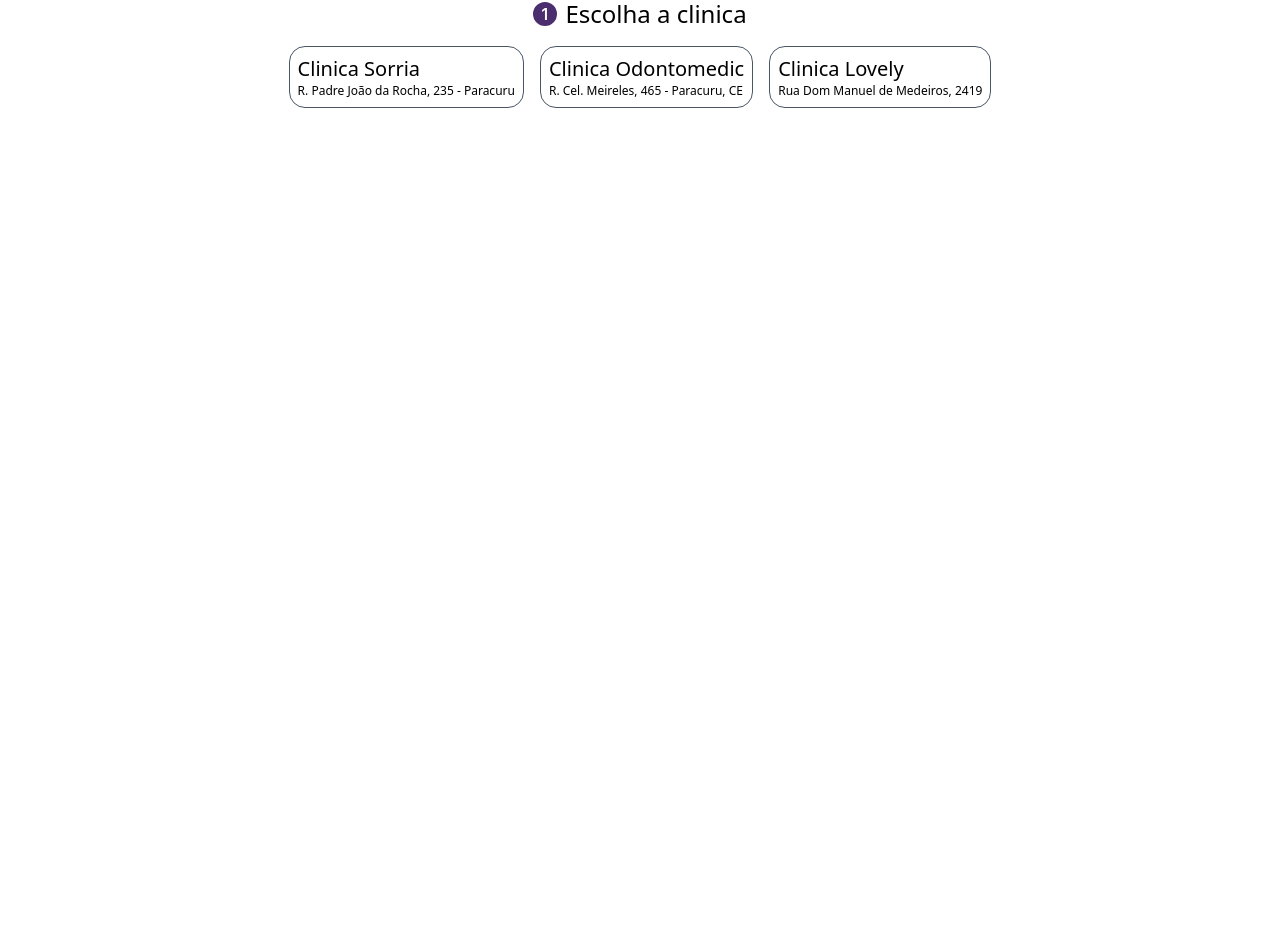
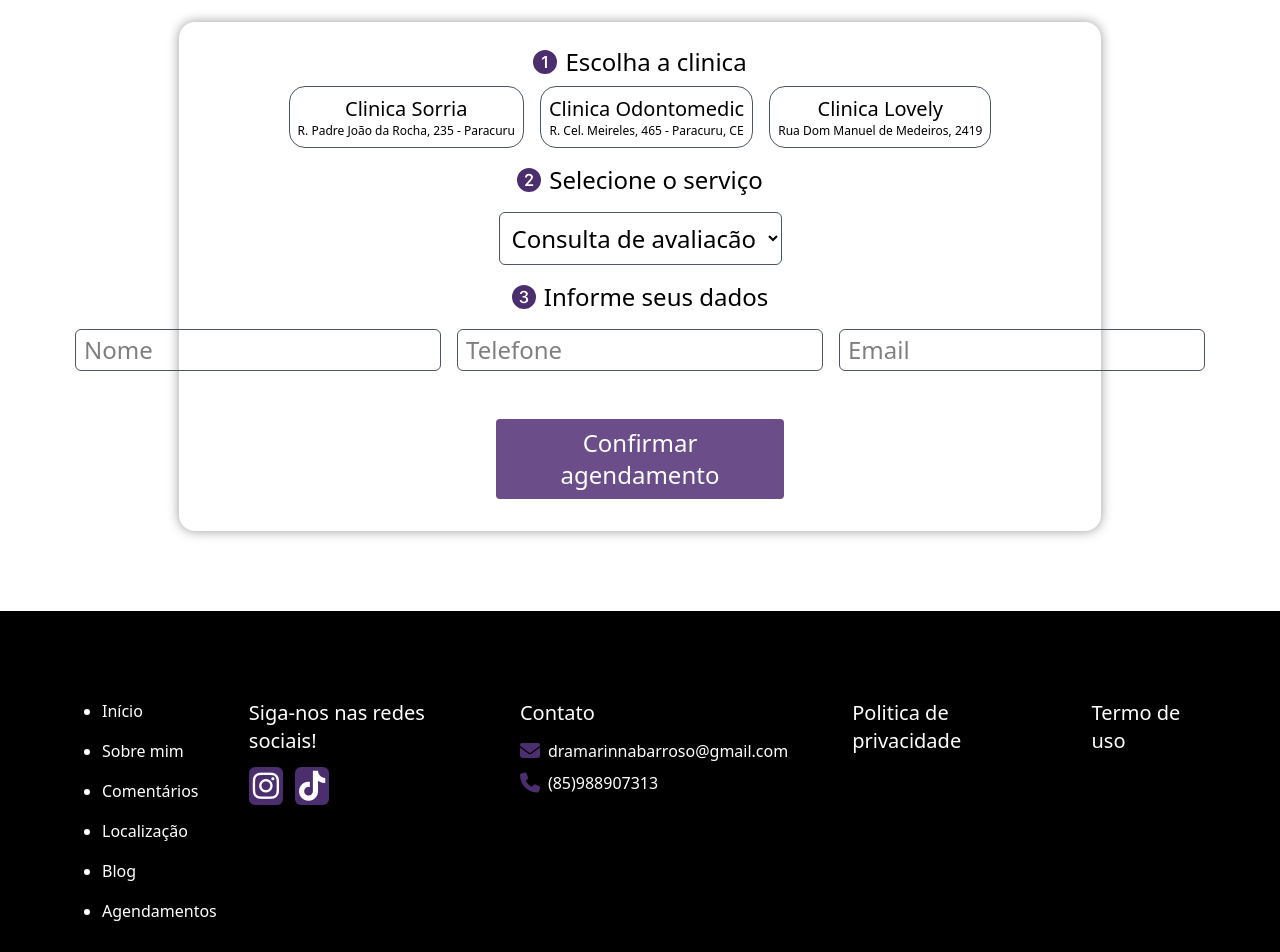
Before and after one commit to caiopacely/paginaOdontologia, a React (Vite) app: page /agendamentos in a window 1280 px wide. Shown: the part 644-1596 px from the top of the page. Before the commit the page ends 800 px from the top, so only its background shows below. Built offline with nearby package versions, Linux system fonts and the light colour scheme.

Commit message:
att no agendamento

```diff
--- a/src/Pages/Agendamentos.jsx
+++ b/src/Pages/Agendamentos.jsx
@@ -10,6 +10,7 @@ function Agendamentos(){
                 <Header></Header>
                 <InicioAgendamentos></InicioAgendamentos>
                 <FormAgendamento></FormAgendamento>
+                <Footer></Footer>
             </div>
         </>
     )
--- a/src/components/DadosProfissionais.jsx
+++ b/src/components/DadosProfissionais.jsx
@@ -1,8 +1,14 @@
 import FundoDados from "../assets/fundoDadosMB.png"
 import ImageDados from "../assets/ImagemComplementar.png"
+import { useNavigate } from 'react-router-dom';
 
 
 function DadosProfissionais(){
+    const navigate = useNavigate();
+
+    const handleAgendamento = () => {
+    navigate('/agendamentos');
+    };
 
     return(
         <div id="backDados" className="bg-cover bg-center bg-[#ebebeb] h-full md:h-96 w-full items-center flex flex-col md:flex-row "
@@ -18,7 +24,7 @@ function DadosProfissionais(){
                     <h1 className="font-bold text-[12px] md:text-[14px] text-[#ffffff]">Especialista em Endodontia/Clínica Geral</h1>
                 </div>
                 <h1 className="font-bold text-[12px] md:text-[16px] text-[#ffffff] italic">Cuide do seu sorriso com quem entende</h1>
-                <button className=" w-60 rounded-md p-4 text-white bg-[#17bd3e] mt-2 hover:bg-[#17bd3e] shadow-[0_0_20px_rgba(0,0,0,0.4)]"> Agende sua consulta </button>
+                <button className=" w-60 rounded-md p-4 text-white bg-[#17bd3e] mt-2 hover:bg-[#17bd3e] shadow-[0_0_20px_rgba(0,0,0,0.4)]" onClick={handleAgendamento}> Agende sua consulta </button>
             </div>
             {/* <div className="px-10 py-8 hidden lg:block ">
                  <img className="w-[382px] ml-28 rounded-full border-white border-4 shadow-[0_0_20px_rgba(0,0,0,0.3)]" src={ImageDados} alt="" />
--- a/src/components/FormAgendamento.jsx
+++ b/src/components/FormAgendamento.jsx
@@ -1,31 +1,76 @@
+import { Button } from "bootstrap";
 import { Bs1CircleFill } from "react-icons/bs";
+import { Bs2CircleFill } from "react-icons/bs";
+import { Bs3CircleFill } from "react-icons/bs";
+function FormAgendamento(){
 
-function FormAgendamento(){
+    function actionBtn() {
+    let b1 = document.getElementById("b1");
+
+    if (b1.getAttribute("estado") === "1") {
+        b1.style.background = "#99a1af";
+        b1.setAttribute("estado", "2");
+    } else {
+        b1.style.background = "white";
+        b1.setAttribute("estado", "1");
+    }
+}
     return(
 
-        <div className="flex flex-col w-[84vw] lg:w-[72vw] mt-12  ">
-            <h1 className="text-[#4B2E6D] font-bold text-3xl md:text-4xl lg:text-5xl text-start" >Agende sua consulta</h1>
-            <div>
-                <div className="flex items-center gap-4 text-2xl flex-col  mt-4">
+        <div className="flex flex-col w-[84vw] lg:w-[72vw] mt-12">
+            <h1 className="text-[#4B2E6D] font-bold text-3xl md:text-4xl lg:text-5xl text-start " >Agende sua consulta</h1>
+            <div className=" mb-20 p-2 w-full shadow-[0_0_12px_rgba(0,0,0,0.4)] mt-10 rounded-2xl">
+                <div className="flex items-center gap-2 text-2xl flex-col  mt-4">
                     <div className="flex items-center gap-2">
                         <Bs1CircleFill className="text-[#4B2E6D] "/>
                         <h1 className="text-2xl">Escolha a clinica</h1>
                     </div>
 
-                    <div className="flex flex-col md:flex-row gap-2ac cursor-pointer md:gap-4 w-full justify-center">
-                        <div className="border-1 border-gray-600 text-xl rounded-2xl p-2 ">
+                    <div className="flex flex-col md:flex-row gap-2 cursor-pointer md:gap-4 w-full justify-center">
+                        <button id="b1" className="border-1 border-gray-600 cursor-pointer text-xl rounded-2xl p-2 "estado="1" onClick={actionBtn}>
                             <h1>Clinica Sorria</h1>
                             <p className="text-xs">R. Padre João da Rocha, 235 - Paracuru</p>
-                        </div>
-                        <div className=" border-1 border-gray-600 text-xl rounded-2xl p-2">
+                        </button>
+                        <button className=" border-1 border-gray-600 cursor-pointer text-xl rounded-2xl p-2">
                             <h1>Clinica Odontomedic</h1>
                             <p className="text-xs">R. Cel. Meireles, 465 - Paracuru, CE</p>
 
-                        </div >
-                        <div className=" border-1 border-gray-600 text-xl rounded-2xl p-2">
+                        </button >
+                        <button className=" border-1 border-gray-600 cursor-pointer text-xl rounded-2xl p-2">
                             <h1>Clinica Lovely</h1>
                             <p className="text-xs">Rua Dom Manuel de Medeiros, 2419</p>
+                        </button>
+                    </div >
+                    <div className="flex items-center gap-4 text-2xl flex-col  mt-2">
+                            <div className="flex items-center gap-2">
+                            <Bs2CircleFill className="text-[#4B2E6D] "/>
+                            <h1 className="text-2xl">Selecione o serviço</h1>
                         </div>
+
+                        <select name="Procedimento" id="" className="border-1 border-gray-600 p-2 rounded-md">
+                            <option value="">Consulta de avaliacão </option>
+                            <option value="">Cirurgia</option>
+                            <option value="">Limpeza </option>
+                            <option value="">Restauração </option>
+                            <option value="">Tratamento de Canal</option>
+                            <option value="">Clareamento Dental</option>
+                        </select>
+                    </div>
+                    <div className="flex items-center gap-4 text-2xl flex-col  mt-2 mb-10" >
+                        <div className="flex items-center gap-2">
+                            <Bs3CircleFill className="text-[#4B2E6D] "/>
+                            <h1 className="text-2xl">Informe seus dados</h1>
+                        </div>
+                        <div className="flex flex-col md:flex-row gap-2 cursor-pointer md:gap-4 w-full justify-center">
+                            <input type="text" placeholder="Nome" className="border-1 border-gray-600 rounded-md px-2 py-1"/>
+                            <input type="text" placeholder="Telefone" className="border-1 border-gray-600 rounded-md px-2 py-1"/>
+                            <input type="text" placeholder="Email" className="border-1 border-gray-600 rounded-md px-2 py-1"/>
+                        </div>
+                    </div>
+                    <div>
+                        <button className="bg-[#6B4D8A] text-white rounded-sm w-72 mb-6 p-2 hover:bg-[#23ce0c] transition-colors">
+                            Confirmar agendamento
+                        </button>
                     </div>
 
                 </div>
```
